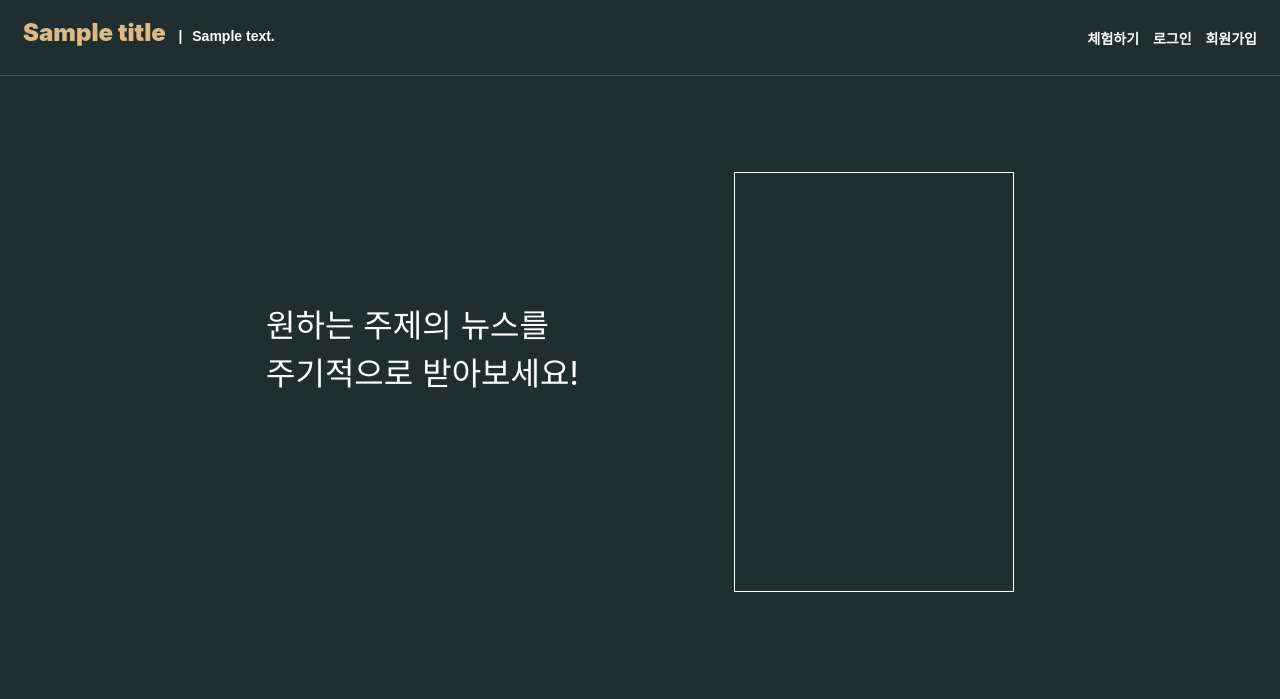
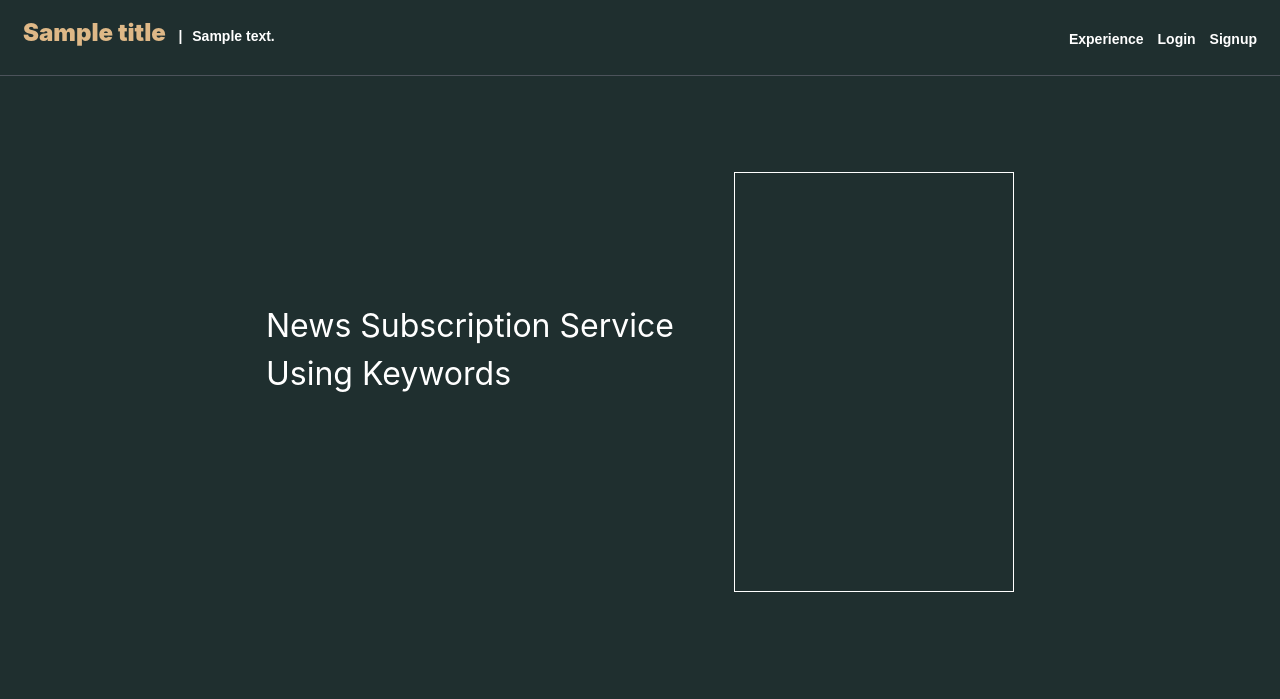
Before and after one commit to daesungRa/newsmine-web, a Django app: template templates/home.html in a window 1280 px wide. Shown: the top 699 px of the page. Run offline with Django 3.2, Linux system fonts and the light colour scheme; the template is opened without the code that fills it: most values are stand-ins (such as "Sample title", 1, 10 or a date in 2020); some libraries are stand-ins or nearby versions; some web fonts are replaced.

Commit message:
ui: Change page comments to eng

```diff
--- a/templates/home.html
+++ b/templates/home.html
@@ -9,7 +9,7 @@
         <div class="col-md-12 home-body" id="home-body-upper">
             <div class="home-body-box">
                 <div class="home-body-elem" id="home-description">
-                    원하는 주제의 뉴스를<br>주기적으로 받아보세요!
+                    News Subscription Service<br>Using Keywords
                 </div>
                 <br>
                 <div class="home-body-elem" id="home-sample"></div>
--- a/templates/partials/header.html
+++ b/templates/partials/header.html
@@ -7,7 +7,7 @@
                     <span class="custom-tab"></span>
                     |
                     <span class="custom-tab"></span>
-                    {{ description_kor }}
+                    {{ description_eng }}
                 </div>
             </h3>
         </div>
--- a/templates/partials/nav.html
+++ b/templates/partials/nav.html
@@ -1,18 +1,18 @@
 <div class="header-subtitle header-nav">
     {% if user.is_authenticated %}
         <div class="header-nav-box" id="header-nav-logged-in">
-            <span class="header-nav-item">구독하기</span>
-            <span class="header-nav-item">내 구독목록</span>
-            <span class="header-nav-item">계정관리</span>
+            <span class="header-nav-item">Subscribe</span>
+            <span class="header-nav-item">My subscriptions</span>
+            <span class="header-nav-item">Account</span>
             <span class="header-nav-item">
-                <a href="{% url 'users:logout' %}">로그아웃</a>
+                <a href="{% url 'users:logout' %}">Logout</a>
             </span>
         </div>
     {% else %}
         <div class="header-nav-box" id="header-nav-intro">
-            <span class="header-nav-item">체험하기</span>
-            <span class="header-nav-item" id="nav-item-login">로그인</span>
-            <span class="header-nav-item" id="nav-item-signup">회원가입</span>
+            <span class="header-nav-item">Experience</span>
+            <span class="header-nav-item" id="nav-item-login">Login</span>
+            <span class="header-nav-item" id="nav-item-signup">Signup</span>
         </div>
     {% endif %}
 </div>
```
